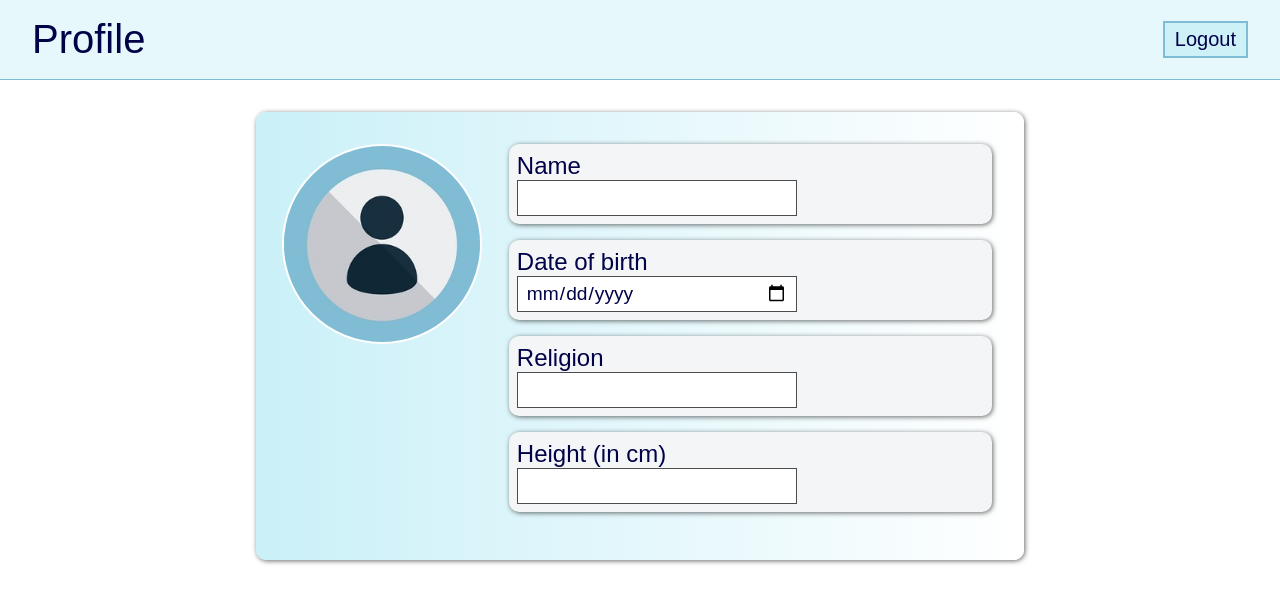
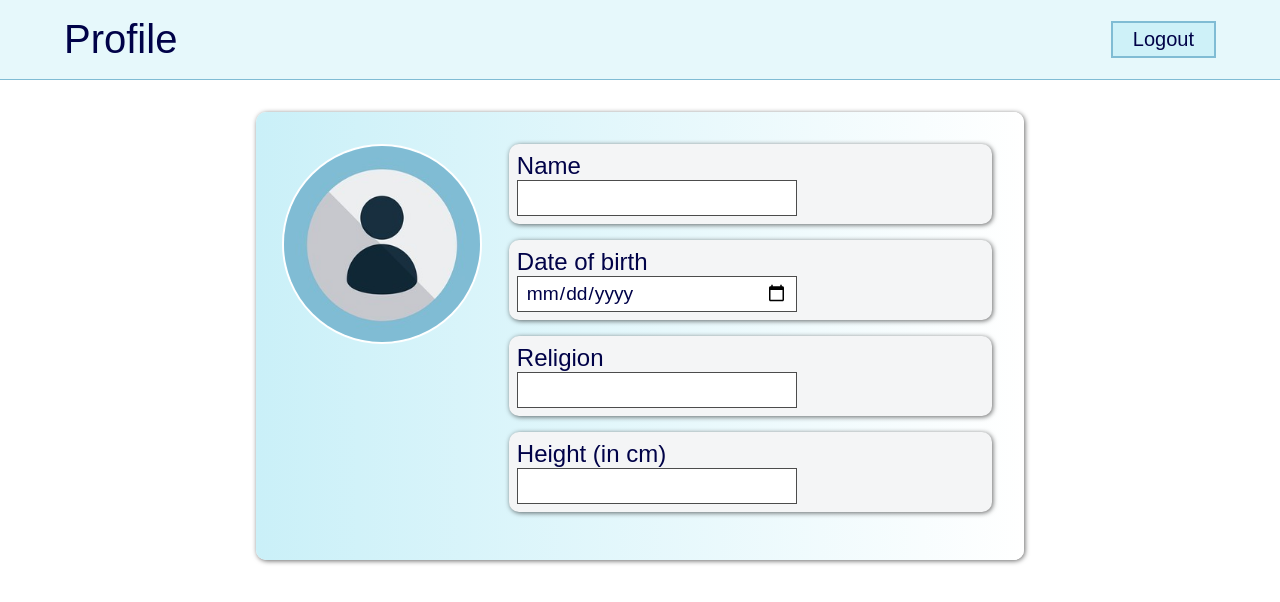
Before and after one commit to Utkarsh-190/sample-app, a React (Create React App) app: page / in a window 1280 px wide. Both pictures are taken after a click on the button "Login". Shown: the top 602 px of the page. Built offline with nearby package versions, Linux system fonts and the light colour scheme; a web font is replaced by a local one.

Commit message:
changed padding in navbar

```diff
--- a/src/components/app/Body.module.css
+++ b/src/components/app/Body.module.css
@@ -15,7 +15,7 @@
 .navbar {
   height: 10%;
   width: 100%;
-  padding: 0 2rem;
+  padding: 0 4rem;
   background: #e6f8fb;
   border-bottom: 1px solid #80bcd4;
   display: flex;
@@ -29,7 +29,7 @@
 
 .navbar > button {
   width: auto;
-  padding: 5px 10px;
+  padding: 5px 20px;
   background: #cef1f8;
   border: 2px solid #80bcd4;
   color: inherit;
```
